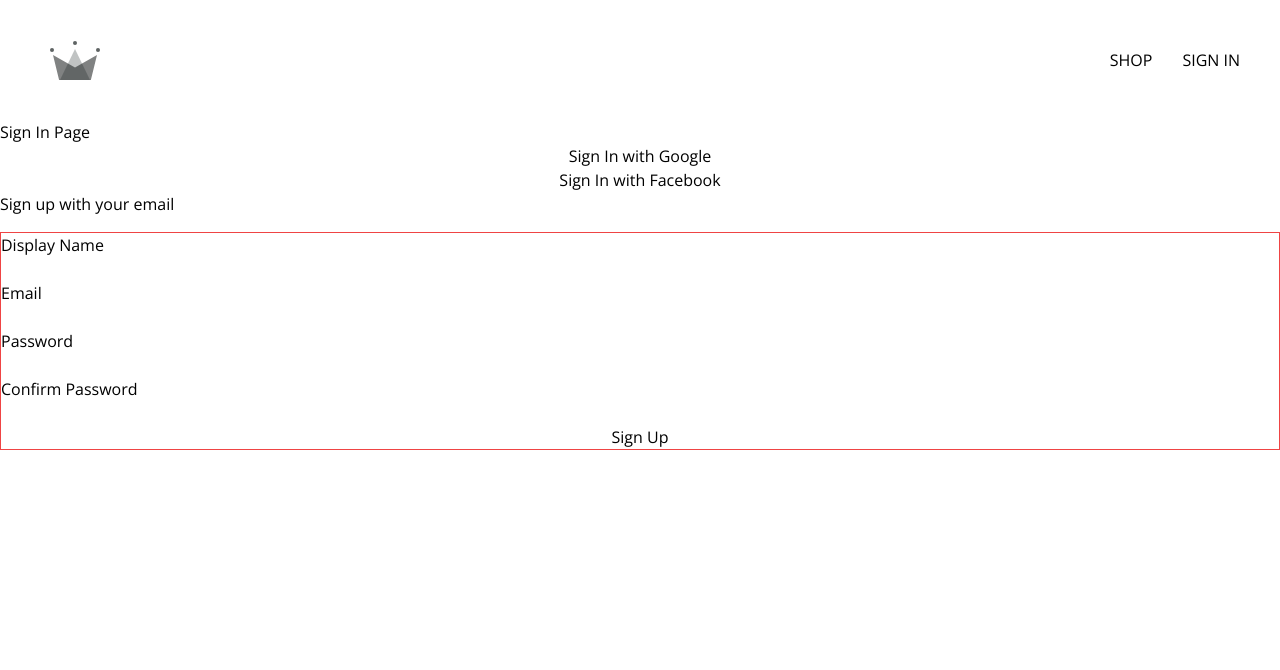
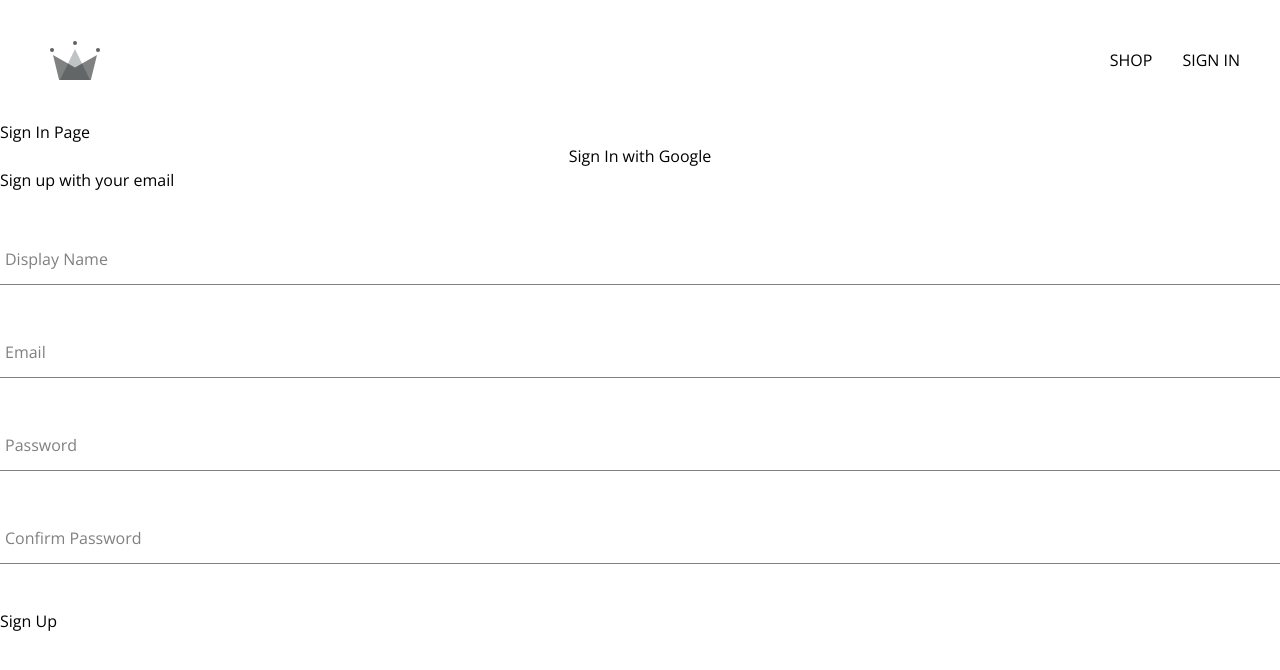
Before and after one commit to sdbxsdb/react-stripe-shop, a React (Create React App) app: page /sign-in in a window 1280 px wide. Shown: the top 670 px of the page. Built offline with nearby package versions, Linux system fonts and the light colour scheme.

Commit message:
working on form inputs

```diff
--- /dev/null
+++ b/src/components/form-input/form-input.component.jsx
@@ -0,0 +1,22 @@
+import './form-input.styles.scss';
+
+const FormInput = ({ label, ...otherProps }) => {
+  return (
+    <div className="group">
+      <input {...otherProps} className="form-input" />
+      {label ? (
+        <label
+          type="text"
+          className={`${
+            otherProps.value.length ? "shrink" : ""
+          } form-input-label`}
+        >
+          {label}
+        </label>
+      ) : null}
+
+    </div>
+  );
+};
+
+export default FormInput;
--- /dev/null
+++ b/src/components/form-input/form-input.styles.scss
@@ -0,0 +1,56 @@
+$sub-color: grey;
+$main-color: black;
+
+@mixin shrinkLabel {
+  top: -14px;
+  font-size: 12px;
+  color: $main-color;
+}
+
+.group {
+  position: relative;
+  margin: 45px 0;
+
+  .form-input {
+    background: none;
+    background-color: white;
+    color: $sub-color;
+    font-size: 18px;
+    padding: 10px 10px 10px 5px;
+    display: block;
+    width: 100%;
+    border: none;
+    border-radius: 0;
+    border-bottom: 1px solid $sub-color;
+    margin: 25px 0;
+
+
+    &:focus {
+      outline: none;
+    }
+
+    &:focus ~ .form-input-label {
+      @include shrinkLabel();
+    }
+  }
+
+
+  input[type='password'] {
+    letter-spacing: 0.3em;
+  }
+
+  .form-input-label {
+    color: $sub-color;
+    font-size: 16px;
+    font-weight: normal;
+    position: absolute;
+    pointer-events: none;
+    left: 5px;
+    top: 10px;
+    transition: 300ms ease all;
+
+    &.shrink {
+      @include shrinkLabel();
+    }
+  }
+}
--- a/src/components/sign-up-form/sign-up-form.component.jsx
+++ b/src/components/sign-up-form/sign-up-form.component.jsx
@@ -1,60 +1,102 @@
 import { useState } from "react";
-import { createAuthUserWithEmailAndPassword } from "../../utils/firebase/firebase.utils";
+import {
+  createAuthUserWithEmailAndPassword,
+  createUserDocumentFromAuth,
+} from "../../utils/firebase/firebase.utils";
+
+import FormInput from "../form-input/form-input.component";
 
 const defaultFormFields = {
   displayName: "",
   email: "",
   password: "",
-  confirmPassword: ""
-}
+  confirmPassword: "",
+};
 
 const SignUpForm = () => {
+  const [formFields, setFormFields] = useState(defaultFormFields);
+  const { displayName, email, password, confirmPassword } = formFields;
 
-  const [formFields, setFormFields] = useState(defaultFormFields);
-  const {displayName, email, password, confirmPassword} = formFields;
+  const resetFormFields = () => {
+    setFormFields(defaultFormFields);
+  };
 
   const handleSubmit = async (event) => {
     event.preventDefault();
-    if ( password !== confirmPassword ) {
-      alert('passwords do not match');
+    if (password !== confirmPassword) {
+      alert("passwords do not match");
       return;
     }
 
     try {
+      const { user } = await createAuthUserWithEmailAndPassword(
+        email,
+        password
+      );
 
+      await createUserDocumentFromAuth(user, { displayName });
+      resetFormFields();
     } catch (error) {
-
+      if (error.code === "auth/email-already-in-use") {
+        alert("Email already in use");
+      } else {
+        console.log("Error creating user", error);
+      }
     }
-
-  }
+  };
 
   const handleChange = (e) => {
-    const {name, value} = e.target;
-    setFormFields({...formFields, [name]: value});
+    const { name, value } = e.target;
+    setFormFields({ ...formFields, [name]: value });
   };
-
 
   return (
     <div>
       <h1>Sign up with your email</h1>
-      <form onSubmit={(event) => {handleSubmit(event)}} className='flex flex-col mt-4 border border-red-500'>
-        <label type='text'>Display Name</label>
-        <input required onChange={handleChange} name='displayName' value={displayName}/>
+      <form
+        onSubmit={handleSubmit}
+        className=""
+      >
+        <FormInput
+          label="Display Name"
+          type="text"
+          required
+          onChange={handleChange}
+          name="displayName"
+          value={displayName}
+        />
 
-        <label type="email">Email</label>
-        <input required onChange={handleChange} name='email' value={email}/>
+        <FormInput
+          label="Email"
+          type="email"
+          required
+          onChange={handleChange}
+          name="email"
+          value={email}
+        />
 
-        <label >Password</label>
-        <input type="password" required onChange={handleChange} name='password' value={password}/>
+        <FormInput
+          label="Password"
+          type="password"
+          required
+          onChange={handleChange}
+          name="password"
+          value={password}
+        />
 
-        <label>Confirm Password</label>
-        <input type="password" required onChange={handleChange} name='confirmPassword' value={confirmPassword}/>
+        <FormInput
+          label="Confirm Password"
+          type="password"
+          required
+          onChange={handleChange}
+          name="confirmPassword"
+          value={confirmPassword}
+        />
 
         <button type="submit">Sign Up</button>
       </form>
-
     </div>
-  )
-}
+  );
+};
 
 export default SignUpForm;
--- a/src/routes/sign-in/sign-in.component.jsx
+++ b/src/routes/sign-in/sign-in.component.jsx
@@ -17,17 +17,17 @@
     const userDocRef = await createUserDocumentFromAuth(user);
   };
 
-  const logFacebookUser = async () => {
-    const { user } = await signInWithFacebookPopup();
-    const userDocRef = await createUserDocumentFromAuth(user);
-  };
+  // const logFacebookUser = async () => {
+  //   const { user } = await signInWithFacebookPopup();
+  //   const userDocRef = await createUserDocumentFromAuth(user);
+  // };
 
   return (
     <div>
       <h1>Sign In Page</h1>
       <div className="flex flex-col">
         <button onClick={logGoogleUser}>Sign In with Google</button>
-        <button onClick={logFacebookUser}>Sign In with Facebook</button>
+        {/* <button onClick={logFacebookUser}>Sign In with Facebook</button> */}
       </div>
       <SignUpForm />
     </div>
--- a/src/utils/firebase/firebase.utils.js
+++ b/src/utils/firebase/firebase.utils.js
@@ -4,7 +4,7 @@
   signInWithPopup,
   GoogleAuthProvider,
   FacebookAuthProvider,
-  createUserWithEmailAndPassword
+  createUserWithEmailAndPassword,
 } from "firebase/auth";
 
 import { getFirestore, doc, getDoc, setDoc } from "firebase/firestore";
@@ -19,7 +19,6 @@
 };
 
 const firebaseApp = initializeApp(firebaseConfig);
-
 
 const googleProvider = new GoogleAuthProvider();
 googleProvider.setCustomParameters({
@@ -36,17 +35,17 @@
   signInWithPopup(auth, googleProvider);
 
 export const signInWithFacebookPopup = () =>
-signInWithPopup(auth, facebookProvider)
+  signInWithPopup(auth, facebookProvider);
 
-
-
-export const createUserDocumentFromAuth = async (userAuth) => {
-
-  if(!userAuth) return;
+export const createUserDocumentFromAuth = async (
+  userAuth,
+  additionalInfo = {}
+) => {
+  if (!userAuth) return;
 
   const userDocRef = doc(db, "users", userAuth.uid);
 
-  console.log({userDocRef});
+  console.log({ userDocRef });
 
   const userSnapshot = await getDoc(userDocRef);
   console.log(userSnapshot);
@@ -63,6 +62,7 @@
         displayName,
         email,
         createdAt,
+        ...additionalInfo,
       });
     } catch (error) {
       console.error("Error creating user - ", error);
@@ -74,10 +74,8 @@
   return userDocRef;
 };
 
+export const createAuthUserWithEmailAndPassword = async (email, password) => {
+  if (!email || !password) return;
 
-export const createAuthUserWithEmailAndPassword = async (email, password) => {
-
-  if(!email || !password) return;
-
-  return await createAuthUserWithEmailAndPassword(auth, email, password)
-}
+  return await createUserWithEmailAndPassword(auth, email, password);
+};
```
